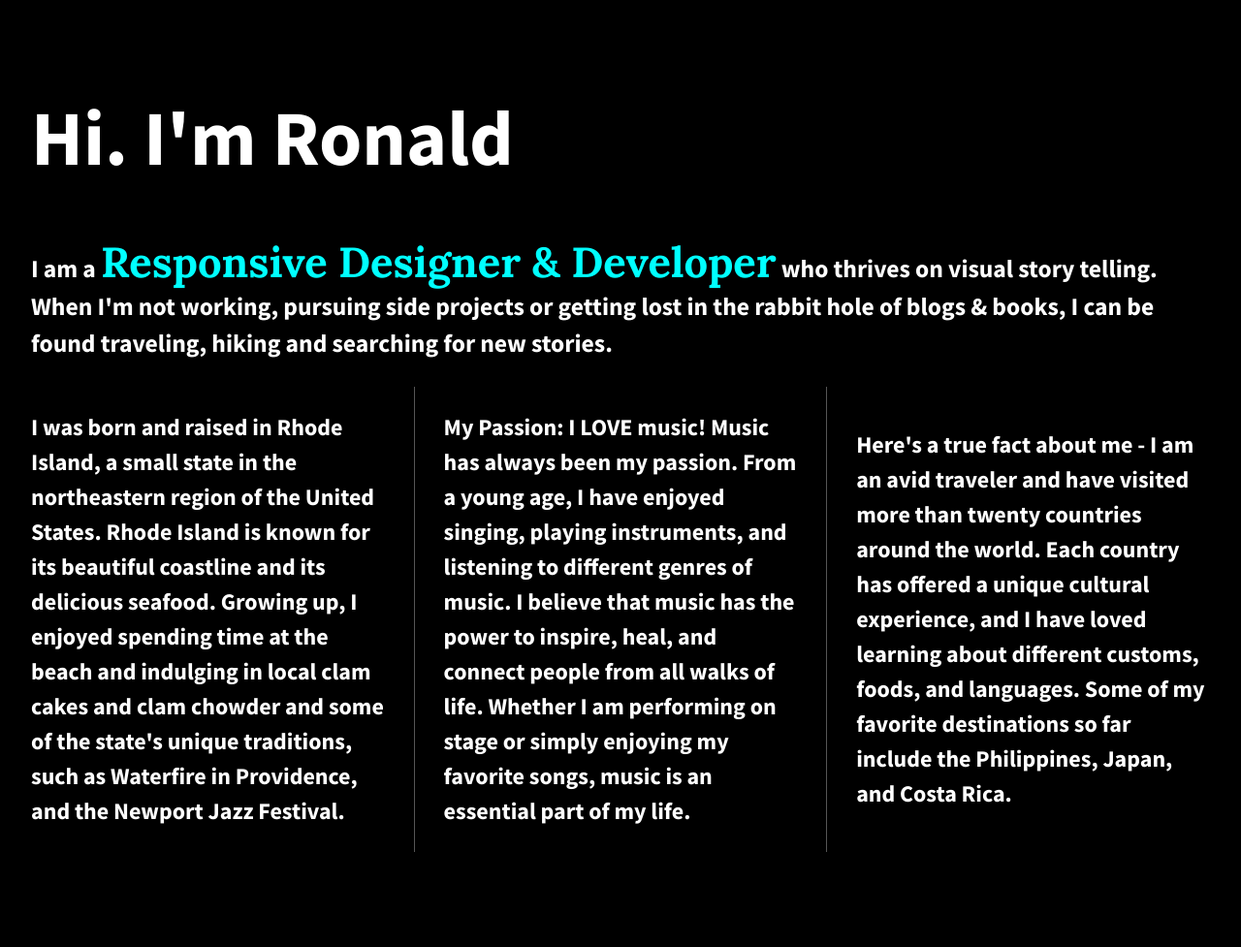
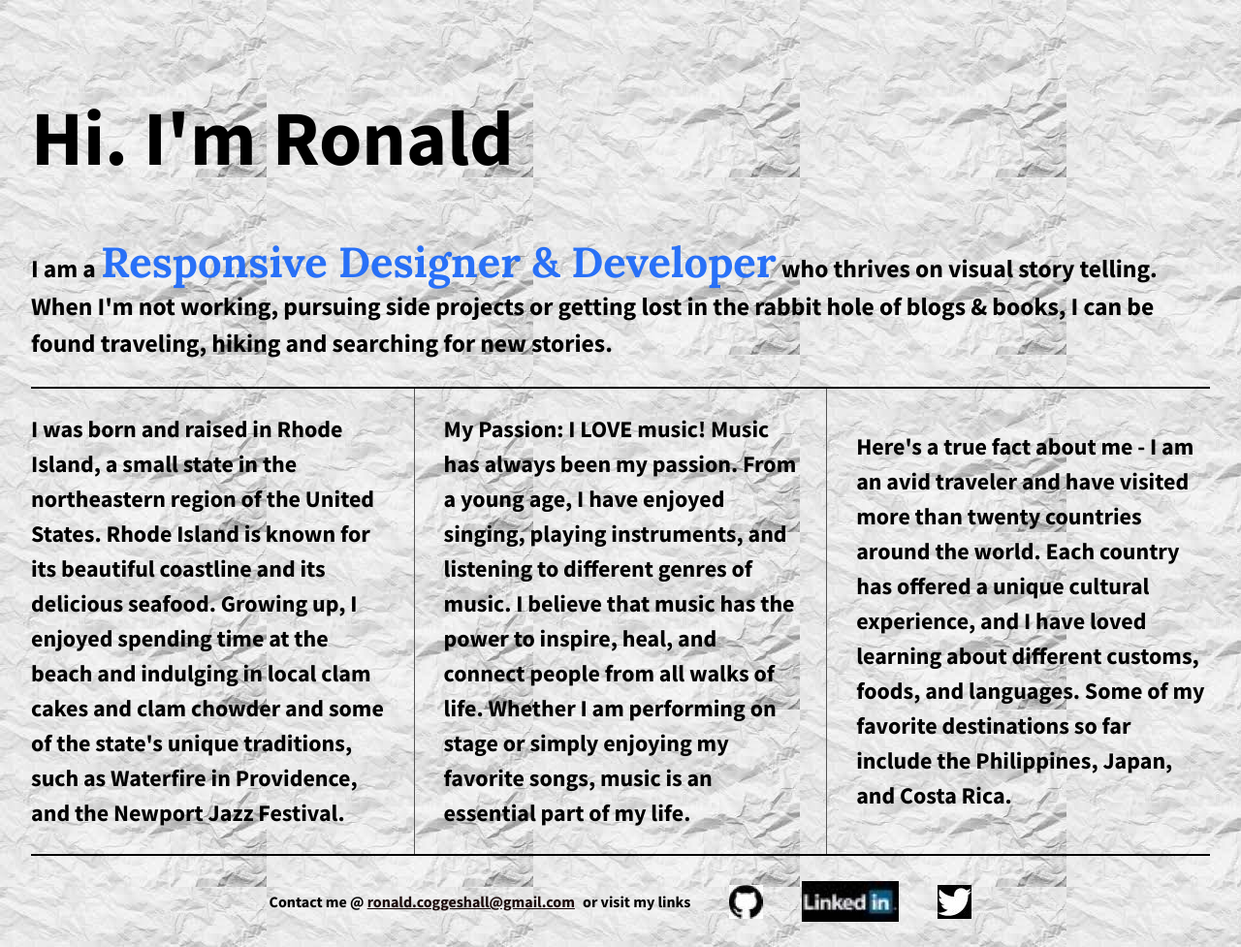
Before and after one commit to roncogg/-07.01-206-divs-flexbox-starter, a plain HTML site: page index.html in a window 1280 px wide. Shown: the whole page at 97% size. Before the commit the page ends 879 px from the top, so only its background shows below. Drawn offline with nearby package versions, Linux system fonts and the light colour scheme.

Commit message:
Added images and updated css & html files

```diff
--- a/css/main.css
+++ b/css/main.css
@@ -96,7 +96,10 @@ textarea {
    ========================================================================== */
 
 html {
-  background-color: #000;
+  background-image: url("/grey-crumpled-texture-background.jpg");
+  /* background-repeat: no-repeat; */
+  background-size: auto;
+  /* background-color: #a0a4ad; */
   height: 100%;
   width: 100%;
  }
@@ -105,20 +108,21 @@ body {
   font-family: "Source Sans Pro", sans-serif;
   font-weight: 700;
   padding: 2em;
-  color: #fff;
+  color: #000;
   height: 100%;
   width: auto;
 }
 
 .heading {
-  color: #fff;
+  color: #000;
   font-size: 2.5em;
 }
 
 .para {
-  color: #fff;
+  color: #000;
   line-height: 1.5em;
   font-size: 1.6em;
+  border-bottom: solid 2px #000;
 }
 
 .wrapper {
@@ -127,28 +131,56 @@ body {
   flex-flow: row wrap;
   justify-content: space-between;
   align-items: center;
+  border-bottom: solid 2px #000;
+
 }
-
-
 
 .div-1,
 .div-2,
-.div-3 {
+.div-3,
+.div-4 {
   /*give the divs a width of 30%, add display:flex, set justify-content and align-items to center*/
   display: flex;
   justify-content: center;
   align-items: center;
-  color: #fff;
+  color: #000;
   line-height: 1.5em;
   font-size: 1.5em;
   height: auto;
  }
 
+ .contact-image {
+  /* display: inline; */
+  display: flex;
+  flex-flow: row wrap;
+  justify-content: center;
+  align-items: center;
+  padding: 20px 20px;
+  }
+
+  #github-icon {
+    padding: 0 40px;
+    }
+
+  #linkedin-icon {
+    padding-right: 40px;
+  }
+
+  #email {
+    padding-right: 5px;
+    color: #1b0909;
+  }
+
+  #email:hover {
+    color: dodgerblue;
+  }
  .para span {
     font-family: 'Lora', sans-serif;
     font-size: 1.7em;
-    color: aqua;
+    color: rgba(30, 106, 248, 0.952);
   }
+
+
 
 
 /* ==========================================================================
@@ -335,52 +367,3 @@ body {
   h3 {
     page-break-after: avoid;
   }
-/* } ----------- For screens below 768px-----------
-@media (max-width: 767px) {
-  body {
-    background: black;
-  }
-
-  .wrapper {
-    display: flex;
-  justify-content: center;
-  width: auto;
-  }
-
-  .div-1
-  .div-2 {
-    height: auto;
-    width: auto;
-    display: flex;
-    justify-content: center;
-    align-items: center;
-  }
-  .div-3 {
-    text-align: center;
-    display: block;
-    width: auto;
-    /* display: flex;
-    justify-content: center;
-    align-items: center; */
-  }
-}
-
-/* ----------- For screens 768px and larger ----------- */
-/* @media (min-width: 768px) {
-  body {
-    background: red;
-  } */
-
-  /* .div-3 {
-    display: flex;
-    justify-content: center;
-    align-items: center;
-  } */
-}
-
-/* ----------- For screens 1200px wide and larger----------- */
-/* @media (min-width: 1200px) {
-  body {
-    background: black;
-  }
-} */ */
--- a/index.html
+++ b/index.html
@@ -3,7 +3,7 @@
   <head>
     <meta charset="utf-8" />
     <meta http-equiv="x-ua-compatible" content="ie=edge" />
-    <meta name="viewport" content="width=device-width, initial-scale=1">
+    <meta name="viewport" content="width=device-width, initial-scale=1" />
     <title>Look at my grid!</title>
     <meta name="description" content="" />
     <meta name="viewport" content="width=device-width, initial-scale=1" />
@@ -39,10 +39,10 @@
     </div>
     <div class="para">
       <p>
-        I am a <span>Responsive Designer & Developer</span> who thrives on visual story
-        telling. When I'm not working, pursuing side projects or getting lost in
-        the rabbit hole of blogs & books, I can be found traveling, hiking and
-        searching for new stories.
+        I am a <span>Responsive Designer & Developer</span> who thrives on
+        visual story telling. When I'm not working, pursuing side projects or
+        getting lost in the rabbit hole of blogs & books, I can be found
+        traveling, hiking and searching for new stories.
       </p>
     </div>
     <section class="wrapper">
@@ -76,6 +76,17 @@
         </p>
       </div>
     </section>
+    <footer>
+    <div class="contact-image">
+      <p>Contact me @ <a id="email" href="mailto:ronald.coggeshall@gmail.com" alt="Email address">ronald.coggeshall@gmail.com</a> or visit my links</p>
+      <a href="https://github.com" target="_blank"><img id="github-icon" src="github-icon.jpg" alt="Github icon"></a>
+      <a href="https://linkedin.com" target="_blank"><img id="linkedin-icon" src="linkedin-icon.jpg" alt="LinkedIn icon"></a>
+      <a href="https://twitter.com" target="_blank"><img id="twitter-icon" src="twitter-icon.jpg" alt="Twitter icon"></a>
+    </div>
+    </footer>
+    </div>
+
+
 
     <script src="https://ajax.googleapis.com/ajax/libs/jquery/1.11.3/jquery.min.js"></script>
     <script>
```
Also changed, not shown: github-icon.jpg (added), grey-crumpled-texture-background.jpg (added), linkedin-icon.jpg (added), twitter-icon.jpg (added).
